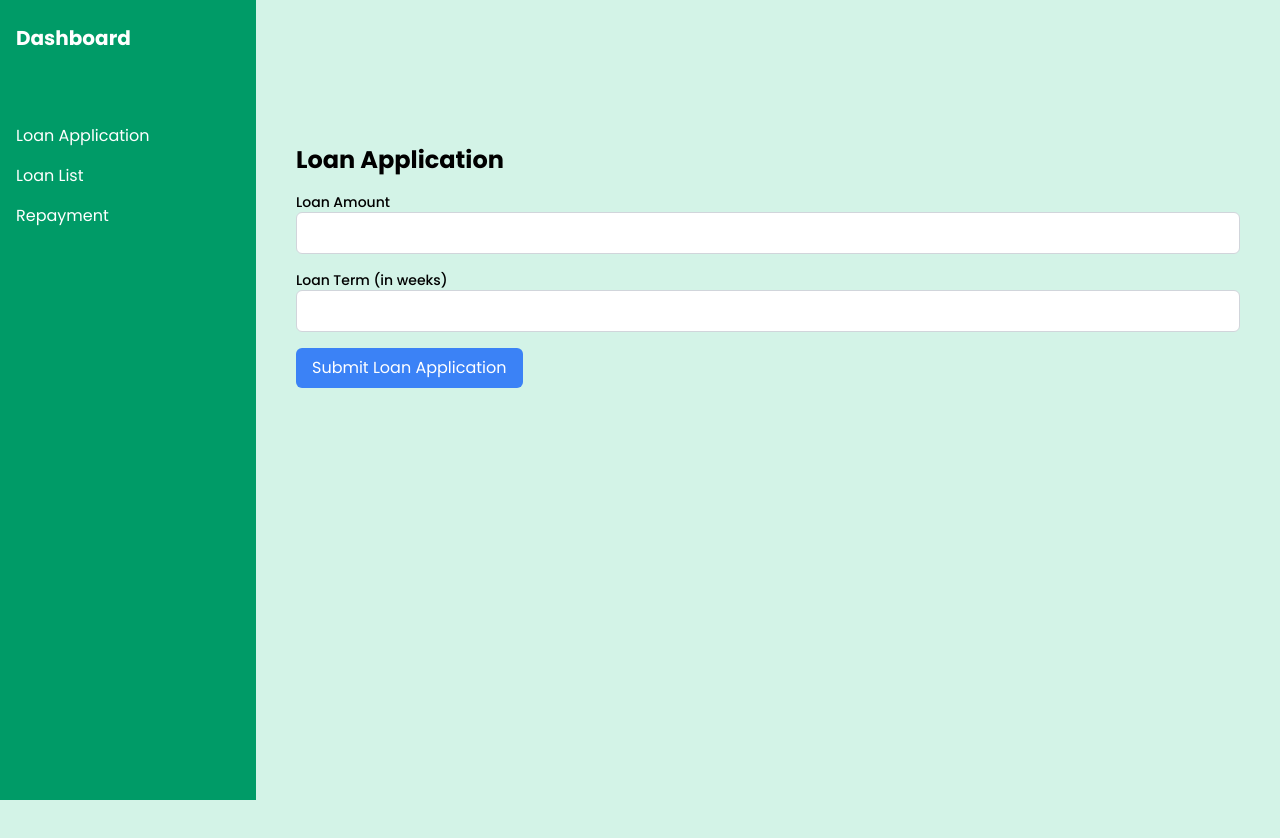
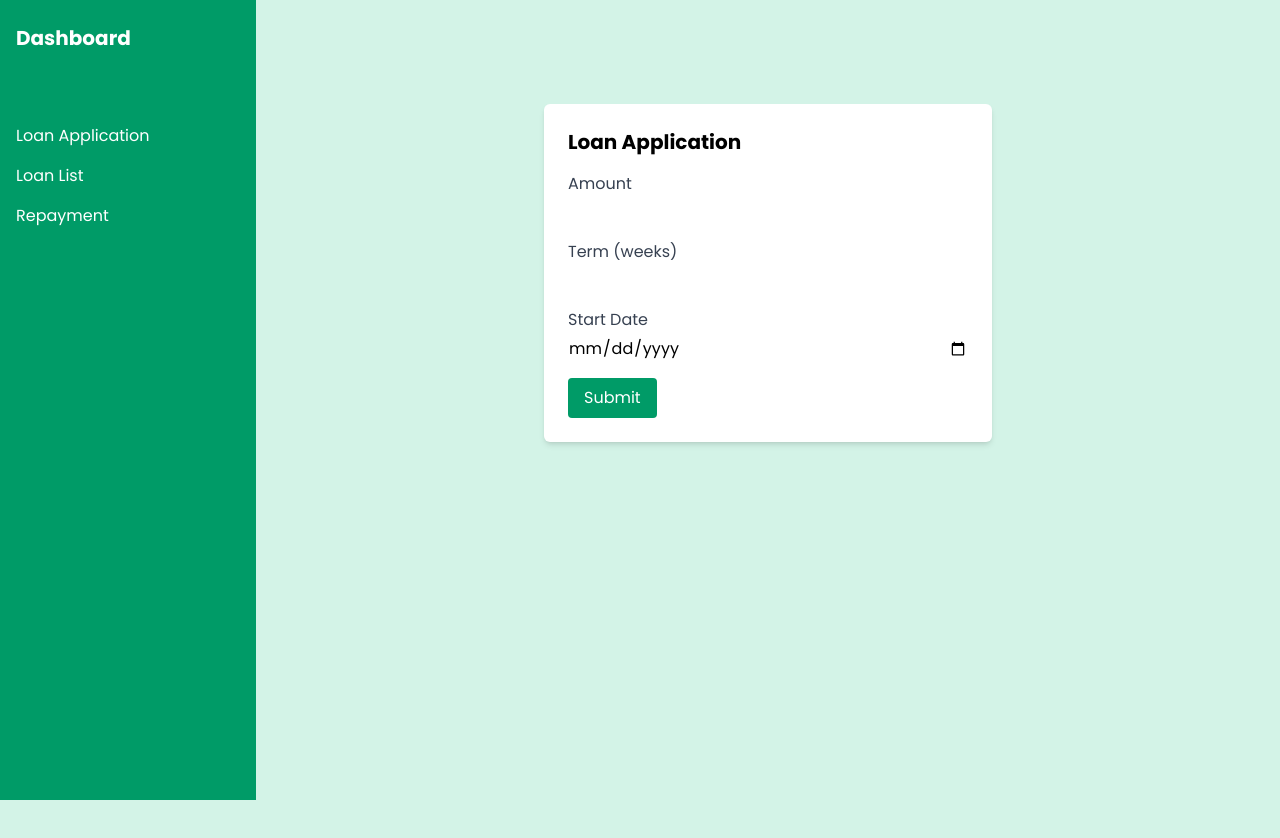
Before and after one commit to RchtDshr/loan-manage-client, a React (Create React App) app: page /loan-application in a window 1280 px wide. Shown: the top 838 px of the page. Built offline with nearby package versions, Linux system fonts and the light colour scheme; sample sign-in values are in the browser's storage.

Commit message:
create loans

```diff
--- a/src/Components/LoanApplication.jsx
+++ b/src/Components/LoanApplication.jsx
@@ -1,48 +1,47 @@
 import React, { useState } from 'react';
+import axios from 'axios';
 
-export default function LoanApplication() {
-  const [formData, setFormData] = useState({
-    amount: '',
-    term: ''
-  });
+const LoanApplication = () => {
+  const [amount, setAmount] = useState('');
+  const [term, setTerm] = useState('');
+  const [startDate, setStartDate] = useState('');
 
-  const handleSubmit = (e) => {
-    e.preventDefault();
-    // Call API to submit loan application here
-    console.log(formData);
+  const submitLoanApplication = async () => {
+    try {
+      const token = localStorage.getItem('token');
+
+      const response = await axios.post('http://localhost:5000/loan', { amount, term, startDate }, {
+        headers: {
+          Authorization: `Bearer ${token}`
+        }
+      });
+      if (response.status == '201'){
+
+          alert('Loan application submitted!');
+      }
+    } catch (error) {
+      alert('Error submitting loan application');
+    }
   };
 
   return (
-    <div className="p-10">
-      <h1 className="text-2xl font-bold mb-4">Loan Application</h1>
-      <form onSubmit={handleSubmit} className="space-y-4">
-        <div>
-          <label className="block text-sm font-medium">Loan Amount</label>
-          <input
-            type="number"
-            className="w-full px-3 py-2 border border-gray-300 rounded-md focus:outline-none focus:ring focus:border-blue-500"
-            value={formData.amount}
-            onChange={(e) => setFormData({ ...formData, amount: e.target.value })}
-            required
-          />
-        </div>
-        <div>
-          <label className="block text-sm font-medium">Loan Term (in weeks)</label>
-          <input
-            type="number"
-            className="w-full px-3 py-2 border border-gray-300 rounded-md focus:outline-none focus:ring focus:border-blue-500"
-            value={formData.term}
-            onChange={(e) => setFormData({ ...formData, term: e.target.value })}
-            required
-          />
-        </div>
-        <button
-          type="submit"
-          className="px-4 py-2 bg-blue-500 text-white rounded-md hover:bg-blue-600"
-        >
-          Submit Loan Application
-        </button>
-      </form>
+    <div className="max-w-md mx-auto bg-white p-6 rounded-md shadow-md">
+      <h2 className="text-xl font-bold mb-4">Loan Application</h2>
+      <div className="mb-4">
+        <label className="block text-gray-700">Amount</label>
+        <input type="number" className="mt-1 block w-full" value={amount} onChange={e => setAmount(e.target.value)} />
+      </div>
+      <div className="mb-4">
+        <label className="block text-gray-700">Term (weeks)</label>
+        <input type="number" className="mt-1 block w-full" value={term} onChange={e => setTerm(e.target.value)} />
+      </div>
+      <div className="mb-4">
+        <label className="block text-gray-700">Start Date</label>
+        <input type="date" className="mt-1 block w-full" value={startDate} onChange={e => setStartDate(e.target.value)} />
+      </div>
+      <button className="bg-primary text-white px-4 py-2 rounded" onClick={submitLoanApplication}>Submit</button>
     </div>
   );
-}
+};
+
+export default LoanApplication;
--- a/src/Components/LoanListPage.jsx
+++ b/src/Components/LoanListPage.jsx
@@ -1,37 +1,41 @@
 import React, { useEffect, useState } from 'react';
+import axios from 'axios';
 
-export default function LoanList() {
+const LoanListPage = () => {
   const [loans, setLoans] = useState([]);
 
   useEffect(() => {
-    // Fetch user's loans from API here
     const fetchLoans = async () => {
-      // Replace with actual API call
-      const response = [
-        { id: 1, amount: 10000, term: 3, status: 'Pending' },
-        { id: 2, amount: 5000, term: 2, status: 'Approved' },
-      ];
-      setLoans(response);
+      const token = localStorage.getItem('token');
+      const response = await axios.get('http://localhost:5000/loans', {
+        headers: {
+          Authorization: `Bearer ${token}`
+        }
+      });
+      setLoans(response.data.loans);
     };
     fetchLoans();
   }, []);
 
   return (
-    <div className="p-10">
-      <h1 className="text-2xl font-bold mb-4">My Loans</h1>
-      <div className="space-y-4">
-        {loans.length === 0 ? (
-          <p>No loans found</p>
-        ) : (
-          loans.map((loan) => (
-            <div key={loan.id} className="p-4 border rounded-md">
-              <p><strong>Loan Amount:</strong> {loan.amount}</p>
-              <p><strong>Term:</strong> {loan.term} weeks</p>
-              <p><strong>Status:</strong> {loan.status}</p>
-            </div>
-          ))
-        )}
-      </div>
+    <div className="max-w-4xl mx-auto bg-white p-6 rounded-md shadow-md">
+      <h2 className="text-xl font-bold mb-4">Your Loans</h2>
+      {loans.map(loan => (
+        <div key={loan._id} className="border-t border-gray-200 py-4">
+          <p><strong>Amount:</strong> ${loan.amount}</p>
+          <p><strong>Status:</strong> {loan.status}</p>
+          <p><strong>Repayments:</strong></p>
+          <ul className="ml-4">
+            {loan.repayments.map(repayment => (
+              <li key={repayment._id}>
+                {new Date(repayment.dueDate).toLocaleDateString()}: ${repayment.amount} - {repayment.status}
+              </li>
+            ))}
+          </ul>
+        </div>
+      ))}
     </div>
   );
-}
+};
+
+export default LoanListPage;
--- a/src/Components/Repayment.jsx
+++ b/src/Components/Repayment.jsx
@@ -1,48 +1,43 @@
 import React, { useState } from 'react';
+import axios from 'axios';
 
-export default function Repayment() {
-  const [formData, setFormData] = useState({
-    loanId: '',
-    amount: ''
-  });
+const Repayment = () => {
+  const [loanId, setLoanId] = useState('');
+  const [repaymentId, setRepaymentId] = useState('');
+  const [amount, setAmount] = useState('');
 
-  const handleSubmit = (e) => {
-    e.preventDefault();
-    // Call API to submit repayment here
-    console.log(formData);
+  const submitRepayment = async () => {
+    try {
+      const token = localStorage.getItem('token');
+      await axios.post(`http://localhost:5000/loan/${loanId}/repayment/${repaymentId}`, { amount }, {
+        headers: {
+          Authorization: `Bearer ${token}`
+        }
+      });
+      alert('Repayment submitted successfully!');
+    } catch (error) {
+      alert('Error submitting repayment');
+    }
   };
 
   return (
-    <div className="p-10">
-      <h1 className="text-2xl font-bold mb-4">Submit Repayment</h1>
-      <form onSubmit={handleSubmit} className="space-y-4">
-        <div>
-          <label className="block text-sm font-medium">Loan ID</label>
-          <input
-            type="text"
-            className="w-full px-3 py-2 border border-gray-300 rounded-md focus:outline-none focus:ring focus:border-blue-500"
-            value={formData.loanId}
-            onChange={(e) => setFormData({ ...formData, loanId: e.target.value })}
-            required
-          />
-        </div>
-        <div>
-          <label className="block text-sm font-medium">Repayment Amount</label>
-          <input
-            type="number"
-            className="w-full px-3 py-2 border border-gray-300 rounded-md focus:outline-none focus:ring focus:border-blue-500"
-            value={formData.amount}
-            onChange={(e) => setFormData({ ...formData, amount: e.target.value })}
-            required
-          />
-        </div>
-        <button
-          type="submit"
-          className="px-4 py-2 bg-blue-500 text-white rounded-md hover:bg-blue-600"
-        >
-          Submit Repayment
-        </button>
-      </form>
+    <div className="max-w-md mx-auto bg-white p-6 rounded-md shadow-md">
+      <h2 className="text-xl font-bold mb-4">Repayment Submission</h2>
+      <div className="mb-4">
+        <label className="block text-gray-700">Loan ID</label>
+        <input type="text" className="mt-1 block w-full" value={loanId} onChange={e => setLoanId(e.target.value)} />
+      </div>
+      <div className="mb-4">
+        <label className="block text-gray-700">Repayment ID</label>
+        <input type="text" className="mt-1 block w-full" value={repaymentId} onChange={e => setRepaymentId(e.target.value)} />
+      </div>
+      <div className="mb-4">
+        <label className="block text-gray-700">Amount</label>
+        <input type="number" className="mt-1 block w-full" value={amount} onChange={e => setAmount(e.target.value)} />
+      </div>
+      <button className="bg-blue-500 text-white px-4 py-2 rounded" onClick={submitRepayment}>Submit</button>
     </div>
   );
-}
+};
+
+export default Repayment;
```
